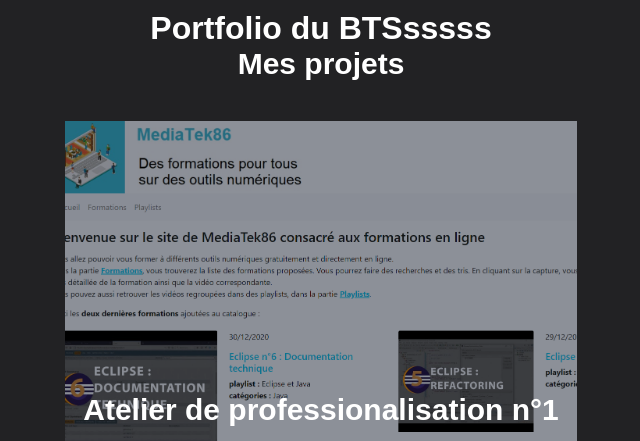
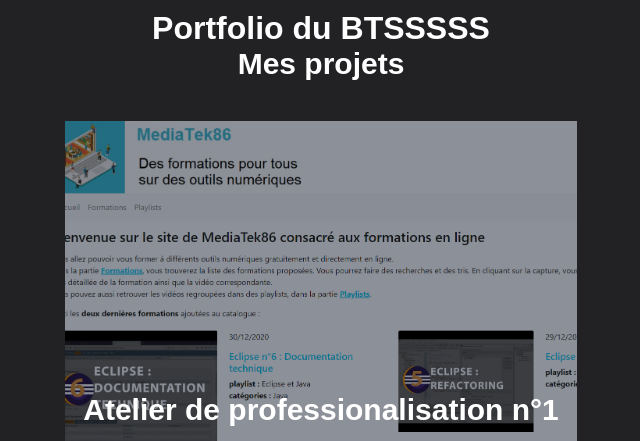
Before and after one commit to morganttheo/portfolio, a Symfony app: template templates/pages/portfolio.html.twig in a window 1280 px wide. Shown: the part 76-517 px from the top of the page, without its empty margins (319-959 px from the left). Run offline with Twig, Linux system fonts and the light colour scheme; the template is opened without the code that fills it, so the values that code supplies are empty; some libraries are stand-ins or nearby versions.

Commit message:
Test modif2

```diff
--- a/templates/pages/portfolio.html.twig
+++ b/templates/pages/portfolio.html.twig
@@ -1,6 +1,6 @@
 {% extends "basefront.html.twig" %}
 {% block body %}
-    <h1> Portfolio du BTSsssss </h1>
+    <h1> Portfolio du BTSSSSS </h1>
     <h3>Mes projets</h3>
     <div>
         <div class="container">
```
